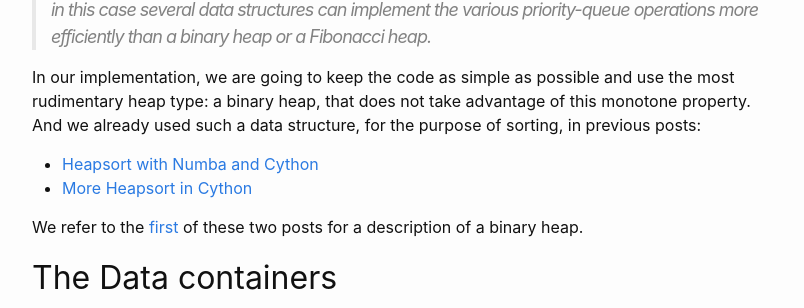
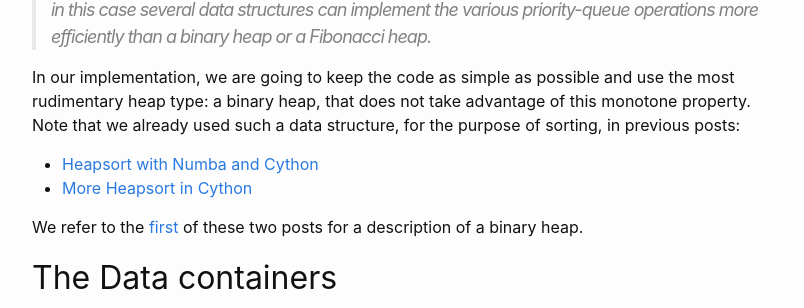
Before and after one commit to aetperf/aetperf.github.io, a Jekyll site: the page built from _posts/2022-11-22-A-Cython-implementation-of-a-min-priority-queue.md, in a window 1280 px wide and 900 px high, scrolled down 1529 px. Shown: the part 193-501 px from the top of the window, without its empty margins (238-1042 px from the left). Built offline with Jekyll 4.4.1, drawn with Linux system fonts in a browser that asks for light colours; formulas are drawn with MathJax 3; comment, search, counter and statistics services are not loaded.

Commit message:
small update

```diff
--- a/_posts/2022-11-22-A-Cython-implementation-of-a-min-priority-queue.md
+++ b/_posts/2022-11-22-A-Cython-implementation-of-a-min-priority-queue.md
@@ -44,7 +44,7 @@ It is also possible to exploit the property that the sequence of values returned
 
 > in this case several data structures can implement the various priority-queue operations more efficiently than a binary heap or a Fibonacci heap.
 
-In our implementation, we are going to keep the code as simple as possible and use the most rudimentary heap type: a binary heap, that does not take advantage of this monotone property. And we already used such a data structure, for the purpose of sorting, in previous posts:
+In our implementation, we are going to keep the code as simple as possible and use the most rudimentary heap type: a binary heap, that does not take advantage of this monotone property. Note that we already used such a data structure, for the purpose of sorting, in previous posts:
 - [Heapsort with Numba and Cython](https://aetperf.github.io/2022/04/14/Heapsort-with-Numba-and-Cython.html)
 - [More Heapsort in Cython](https://aetperf.github.io/2022/04/26/More-Heapsort-in-Cython.html)
 
```
